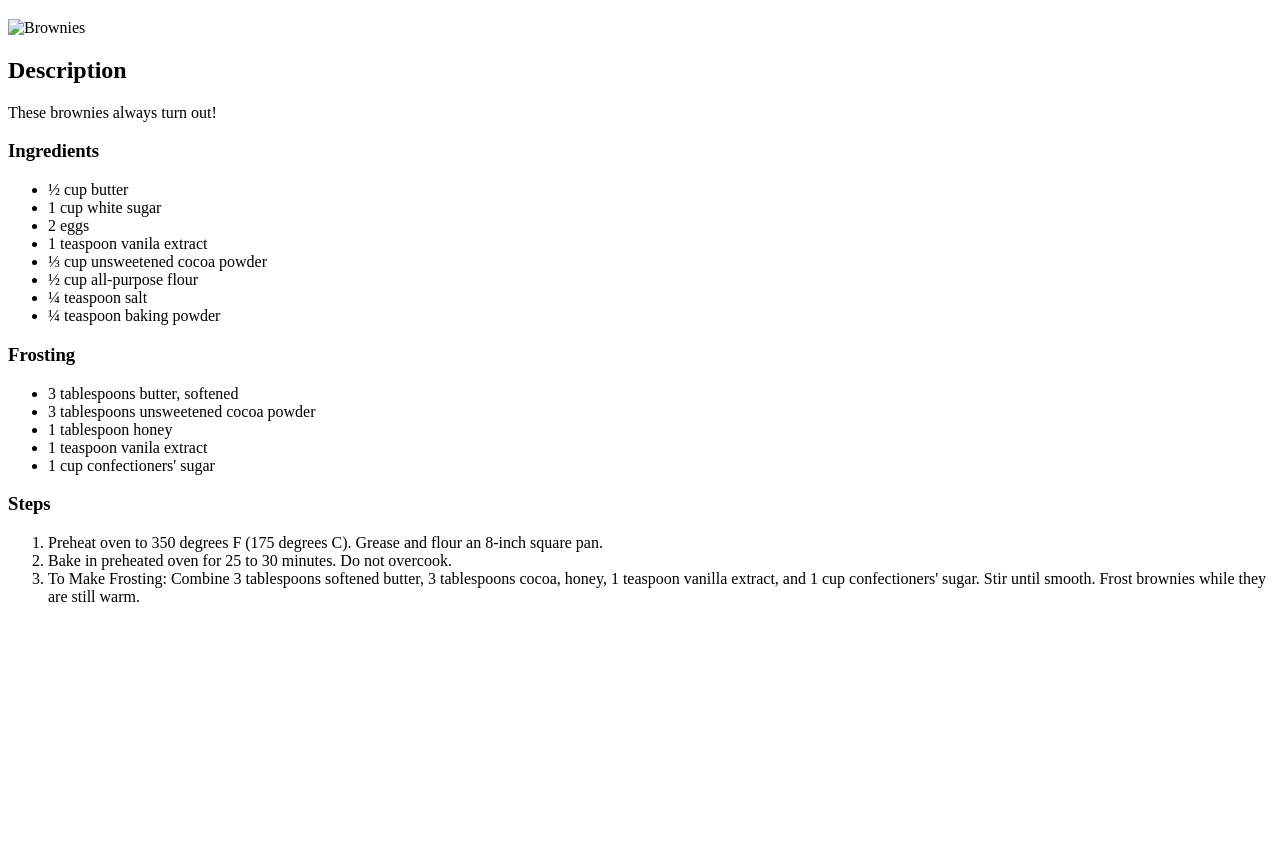
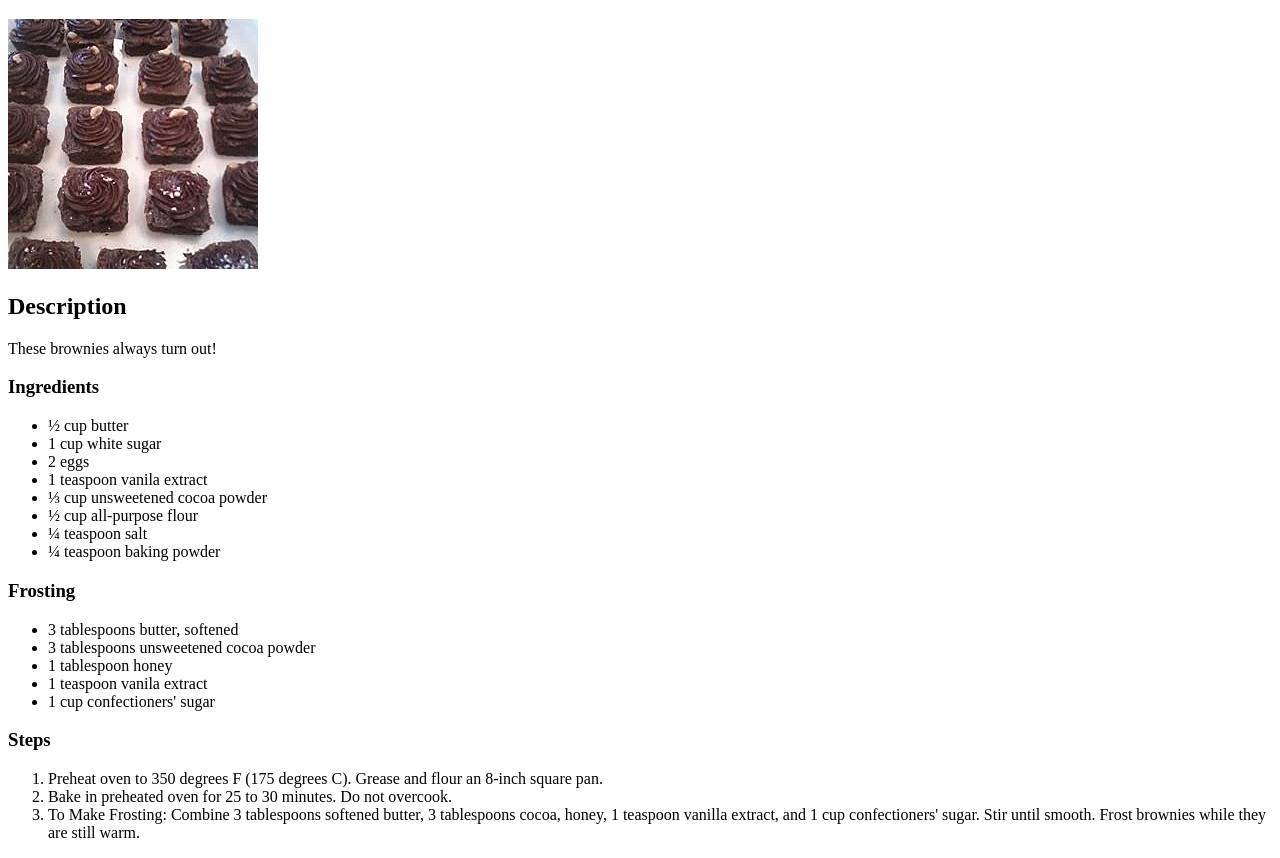
Before and after one commit to ihamzazam/odin-recipes, a plain HTML site: page recipes/brownies.html in a window 1280 px wide. Shown: the part 61-919 px from the top of the page. Before the commit the page ends 800 px from the top, so only its background shows below. Drawn offline with Linux system fonts and the light colour scheme.

Commit message:
Update brownies.html

```diff
--- a/recipes/brownies.html
+++ b/recipes/brownies.html
@@ -6,7 +6,7 @@
 </head>
 <body>
     <h1>Best Brownies</h1>
-    <img src="./images/recipe2.webp" alt="Brownies">
+    <img src="../images/recipe2.webp" alt="Brownies">
     <h2>Description</h2>
     <p>These brownies always turn out!</p>
     <h3>Ingredients</h3>
```
